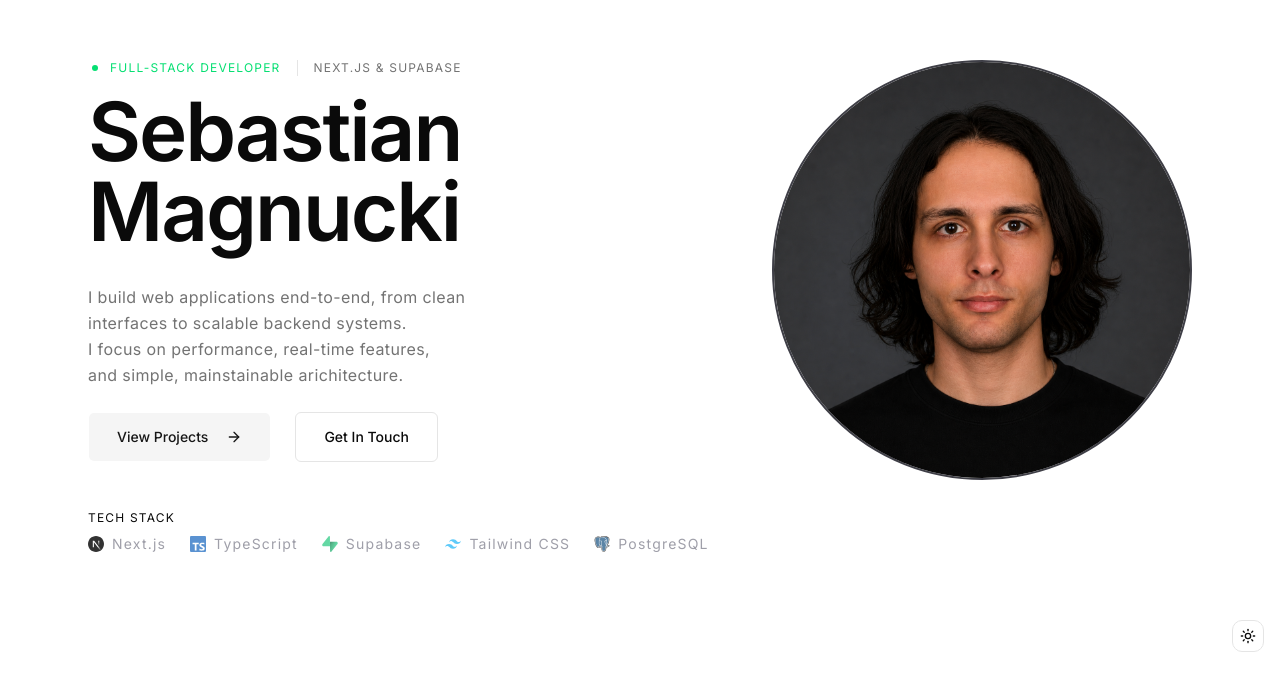
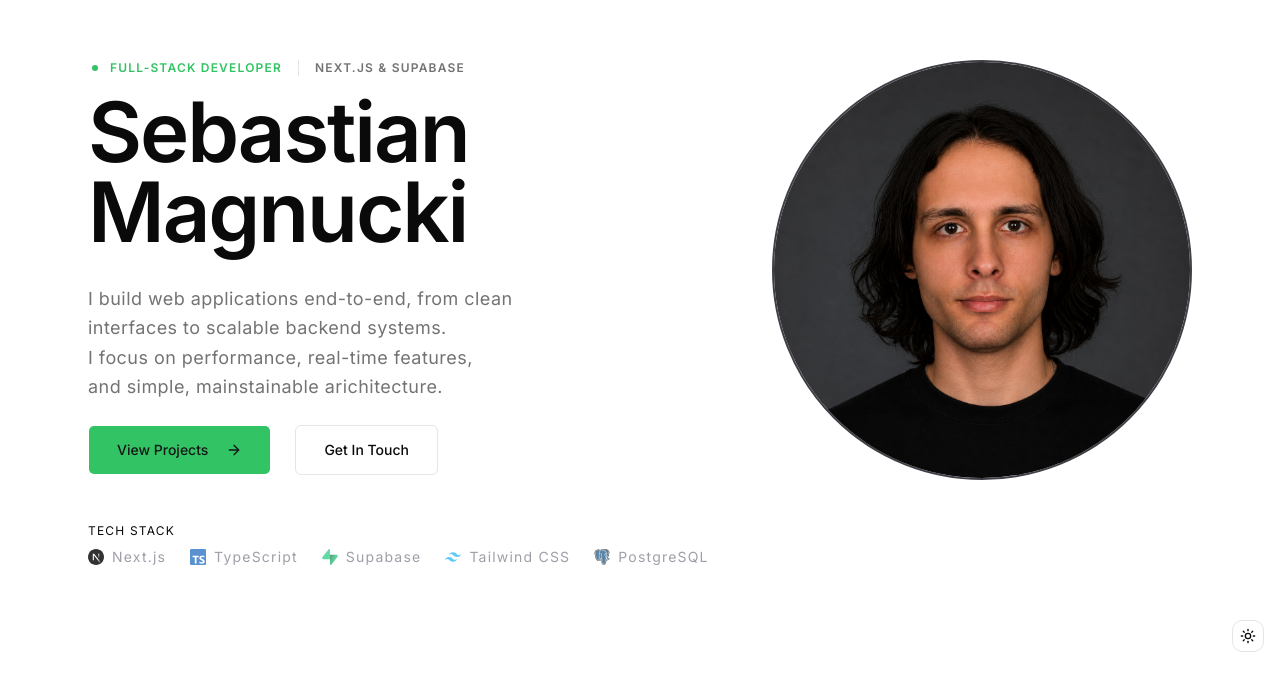
Before and after one commit to svsxn/portfolio, a Next.js app: page / in a window 1280 px wide. Shown: the part 132-822 px from the top of the page. Built offline with nearby package versions, Linux system fonts and the light colour scheme.

Commit message:
fix: text, font, css

```diff
--- a/app/globals.css
+++ b/app/globals.css
@@ -61,8 +61,10 @@
   --secondary-foreground: oklch(0.205 0 0);
   --muted: oklch(0.97 0 0);
   --muted-foreground: oklch(0.556 0 0);
-  --accent: oklch(0.97 0 0);
-  --accent-foreground: oklch(0.205 0 0);
+  /* --accent: oklch(0.97 0 0); */
+  /* --accent-foreground: oklch(0.205 0 0); */
+  --accent: oklch(0.72 0.18 150);
+  --accent-foreground: oklch(0.1 0 0);
   --destructive: oklch(0.577 0.245 27.325);
   --border: oklch(0.922 0 0);
   --input: oklch(0.922 0 0);
@@ -96,8 +98,10 @@
   --secondary-foreground: oklch(0.985 0 0);
   --muted: oklch(0.269 0 0);
   --muted-foreground: oklch(0.708 0 0);
-  --accent: oklch(0.269 0 0);
-  --accent-foreground: oklch(0.985 0 0);
+  /* --accent: oklch(0.269 0 0);
+  --accent-foreground: oklch(0.985 0 0); */
+  --accent: oklch(0.72 0.18 150);
+  --accent-foreground: oklch(0.12 0 0);
   --destructive: oklch(0.704 0.191 22.216);
   --border: oklch(1 0 0 / 10%);
   --input: oklch(1 0 0 / 15%);
--- a/app/page.tsx
+++ b/app/page.tsx
@@ -10,18 +10,18 @@ export default function Home() {
       <section id="hero">
         <div className="grid md:grid-cols-2 gap-12">
           <div className="flex flex-col gap-4">
-            <div className="flex items-center gap-4 text-xs tracking-widest">
-              <div className="flex items-center gap-3 text-green-400">
+            <div className="flex items-center gap-4 text-xs font-semibold tracking-widest">
+              <div className="flex items-center gap-3 text-accent">
                 <div className="size-1.5 rounded-full bg-current ml-1" />
                 <p>FULL-STACK DEVELOPER</p>
               </div>
               <Separator orientation="vertical" />
               <p className="text-muted-foreground">NEXT.JS & SUPABASE</p>
             </div>
-            <h1 className="text-6xl sm:text-[5.1rem] mb-4 font-semibold tracking-tight leading-20">
+            <h1 className="text-6xl sm:text-[5.2rem] mb-4 font-semibold tracking-tight leading-20">
               Sebastian Magnucki
             </h1>
-            <p className="text-base text-muted-foreground leading-relaxed tracking-wide">
+            <p className="text-[18px] text-muted-foreground leading-relaxed tracking-wide">
               I build web applications end-to-end, from clean
               <br />
               interfaces to scalable backend systems.
@@ -31,7 +31,10 @@ export default function Home() {
               and simple, mainstainable arichitecture.
             </p>
             <div className="flex gap-6 mt-2 mb-8">
-              <Button variant="secondary" className="px-7 py-6 rounded-sm">
+              <Button
+                variant="secondary"
+                className="px-7 py-6 rounded-sm bg-accent hover:bg-accent/80"
+              >
                 View Projects <ArrowRightIcon className="ml-3" />
               </Button>
               <Button variant="outline" className="px-7 py-6 rounded-sm">
```
